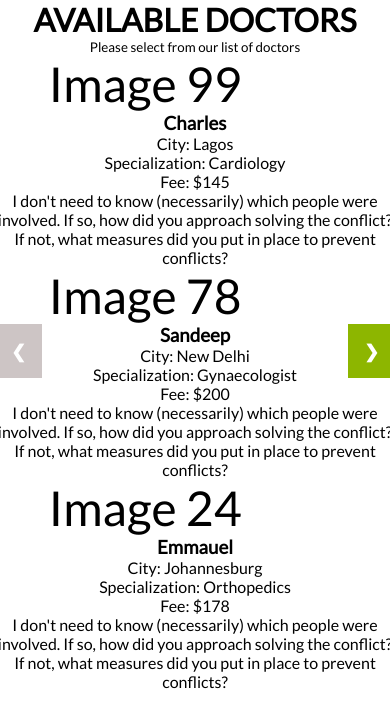
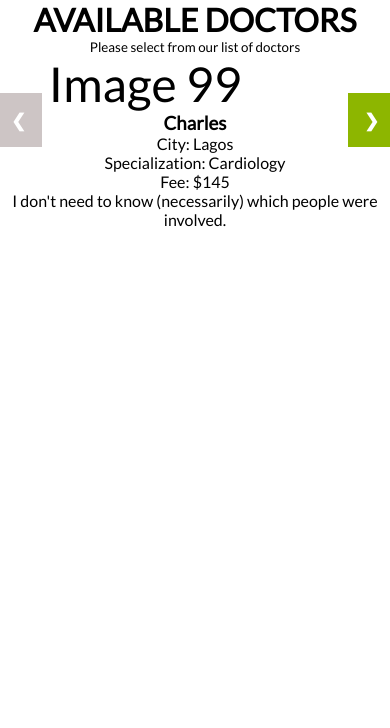
Before and after one commit to mailsg/medimate-frontend, a React (Create React App) app: page / in a window 390 px wide. Shown: the top 728 px of the page. Built offline with nearby package versions, Linux system fonts and the light colour scheme.

Commit message:
refactor doctor component to display single cards at a time for mobile version and three cards at a time for desktop version

```diff
--- a/src/components/Doctors.js
+++ b/src/components/Doctors.js
@@ -1,4 +1,4 @@
-import React, { useState } from 'react';
+import React, { useState, useEffect } from 'react';
 
 function Doctors() {
   const doctors = [
@@ -7,7 +7,7 @@ function Doctors() {
       name: 'Charles',
       specialization: 'Cardiology',
       city: 'Lagos',
-      bio: "I don't need to know (necessarily) which people were involved. If so, how did you approach solving the conflict? If not, what measures did you put in place to prevent conflicts?",
+      bio: "I don't need to know (necessarily) which people were involved.",
       fee_per_appointment: '$145',
       image: 'Image 99',
     },
@@ -16,7 +16,7 @@ function Doctors() {
       name: 'Sandeep',
       specialization: 'Gynaecologist',
       city: 'New Delhi',
-      bio: "I don't need to know (necessarily) which people were involved. If so, how did you approach solving the conflict? If not, what measures did you put in place to prevent conflicts?",
+      bio: "I don't need to know (necessarily) which people were involved.",
       fee_per_appointment: '$200',
       image: 'Image 78',
     },
@@ -25,7 +25,7 @@ function Doctors() {
       name: 'Emmauel',
       specialization: 'Orthopedics',
       city: 'Johannesburg',
-      bio: "I don't need to know (necessarily) which people were involved. If so, how did you approach solving the conflict? If not, what measures did you put in place to prevent conflicts?",
+      bio: "I don't need to know (necessarily) which people were involved.",
       fee_per_appointment: '$178',
       image: 'Image 24',
     },
@@ -34,20 +34,35 @@ function Doctors() {
       name: 'Ariel',
       specialization: 'doctor',
       city: 'Buenos Ares',
-      bio: "I don't need to know (necessarily) which people were involved. If so, how did you approach solving the conflict? If not, what measures did you put in place to prevent conflicts?",
+      bio: "I don't need to know (necessarily) which people were involved.",
       fee_per_appointment: '$580',
       image: 'Image 17',
     },
   ];
 
+  const getDisplayCount = () => (window.matchMedia('(max-width: 768px)').matches ? 1 : 3);
+
   const [currentIndex, setCurrentIndex] = useState(0);
+  const [displayCount, setDisplayCount] = useState(getDisplayCount());
+
+  const handleResize = () => {
+    setDisplayCount(getDisplayCount());
+  };
+
+  useEffect(() => {
+    window.addEventListener('resize', handleResize);
+    return () => {
+      window.removeEventListener('resize', handleResize);
+    };
+  }, []);
 
   const prevSlide = () => {
     setCurrentIndex((prevIndex) => (prevIndex === 0 ? 0 : prevIndex - 1));
   };
 
   const nextSlide = () => {
-    setCurrentIndex((prevIndex) => (prevIndex === doctors.length - 3 ? prevIndex : prevIndex + 1));
+    setCurrentIndex((prevIndex) => (prevIndex === doctors.length - displayCount
+      ? prevIndex : prevIndex + 1));
   };
 
   const prevButtonStyle = {
@@ -55,7 +70,7 @@ function Doctors() {
   };
 
   const nextButtonStyle = {
-    backgroundColor: currentIndex === doctors.length - 3 ? '#c3b9b9d3' : '#8DB600',
+    backgroundColor: currentIndex === doctors.length - displayCount ? '#c3b9b9d3' : '#8DB600',
   };
 
   return (
@@ -63,7 +78,7 @@ function Doctors() {
       <h1>AVAILABLE DOCTORS</h1>
       <small>Please select from our list of doctors</small>
       <div className="slides">
-        {doctors.slice(currentIndex, currentIndex + 3).map((doctor) => (
+        {doctors.slice(currentIndex, currentIndex + displayCount).map((doctor) => (
           <div key={doctor.id}>
             <div className="placeholder">{doctor.image}</div>
             <h3>{doctor.name}</h3>
```
